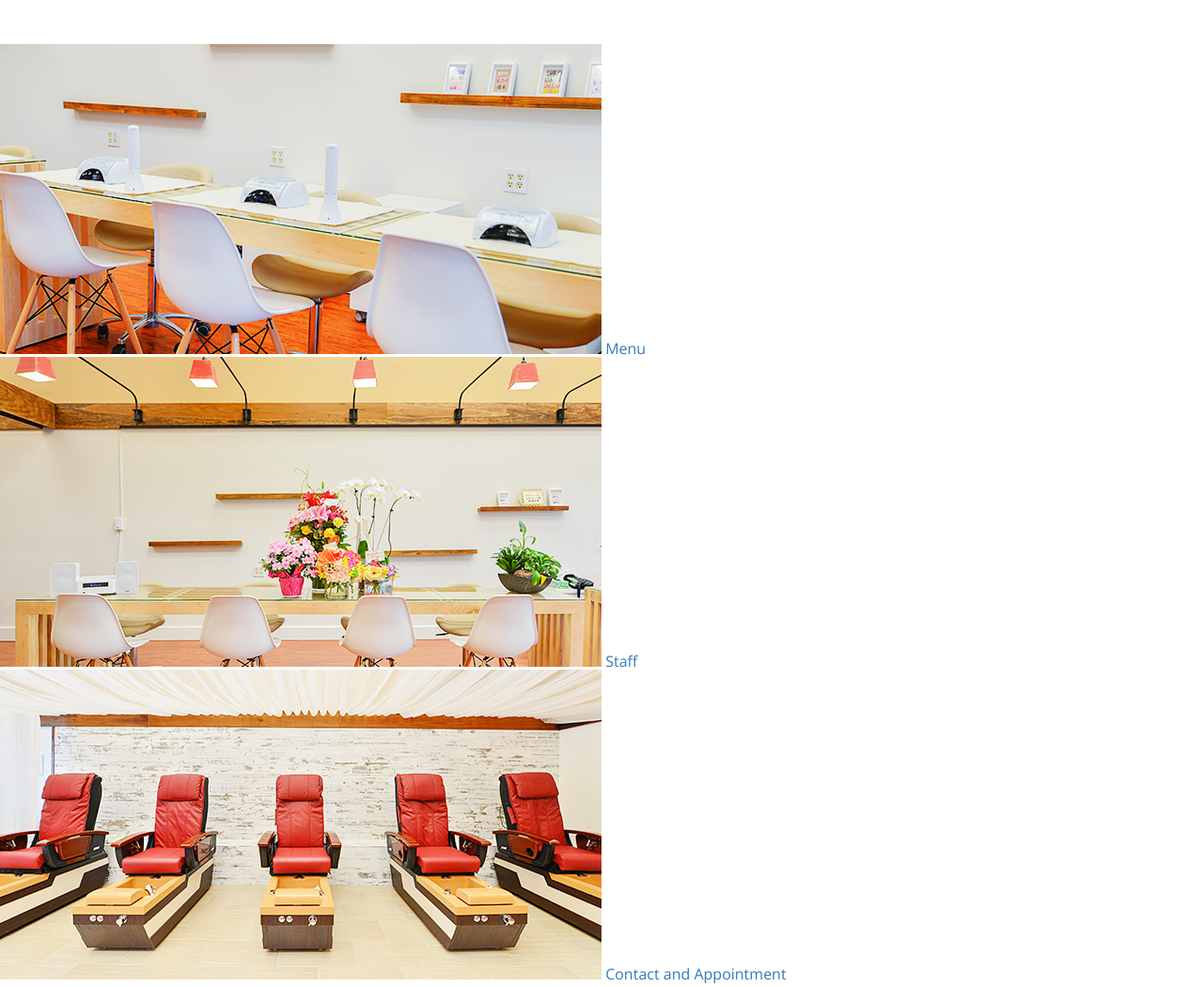
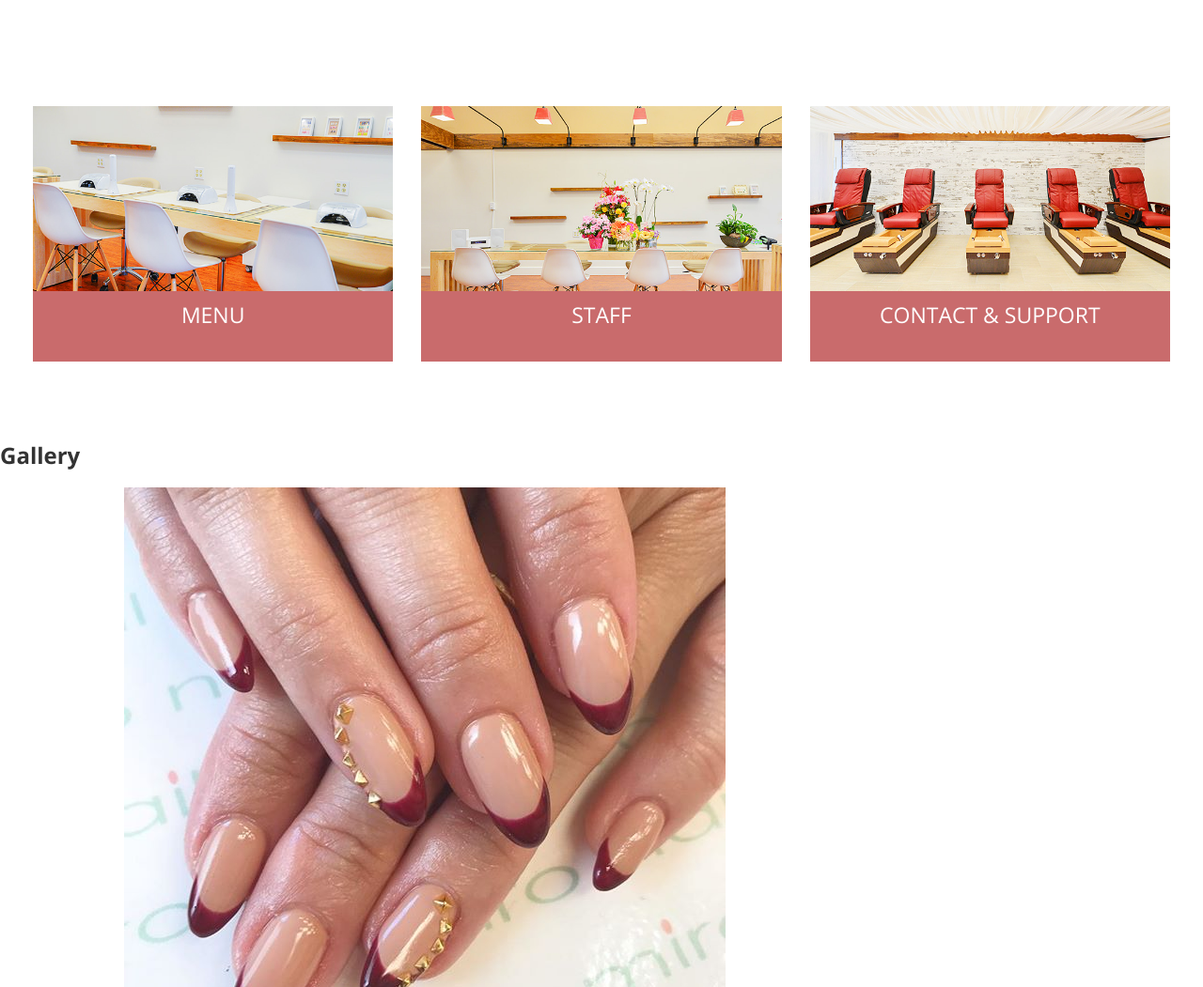
Before and after one commit to tamn1988/Nails, a website: page app/index.html in a window 1280 px wide. Shown: the part 1747-2798 px from the top of the page at 94% size. Drawn offline with nearby package versions, Linux system fonts and the light colour scheme.

Commit message:
Finished info section

```diff
--- /dev/null
+++ b/app/assets/styles/modules/_info-item.css
@@ -0,0 +1,18 @@
+.info-item{
+	font-size: 1.4375rem;
+	text-transform: uppercase;
+	text-align: center;
+	color: #fff;
+
+	&__box{
+		width: 100%;
+		padding: 12px;
+		background-color: $mainRed;
+		min-height: 75px;
+	}
+
+	&__image{
+		display: block;
+		width: 100%;
+	}
+}
--- a/app/assets/styles/modules/_page-section.css
+++ b/app/assets/styles/modules/_page-section.css
@@ -1,3 +1,3 @@
 .page-section{
-	padding: 3.125rem 0;
+	padding: 4.125rem 0;
 }
--- a/app/assets/styles/modules/_wrapper.css
+++ b/app/assets/styles/modules/_wrapper.css
@@ -4,4 +4,17 @@
 	padding-left: 35px;
 	padding-right: 35px;
 	max-width: 1366px;
+
+	&--no-padding-until-medium{
+		padding-left: 0;
+		padding-right: 0;
+
+
+		@mixin atMedium{
+			padding-left: 35px;
+			padding-right: 35px;
+		}
+	}
+
+
 }
--- a/app/assets/styles/styles.css
+++ b/app/assets/styles/styles.css
@@ -9,3 +9,4 @@
 @import 'modules/_generic-content';
 @import 'modules/_btn';
 @import 'modules/_news';
+@import 'modules/_info-item';
--- a/app/index.html
+++ b/app/index.html
@@ -65,13 +65,16 @@
 					</div>
 				</div>
 			</div>
-			<div id="info">
-				<img src="assets/images/pic-index-service-menu.jpg" alt="Service Menu">
-				<a href="#">Menu</a>
-				<img src="assets/images/pic-index-service-staff.jpg" alt="Our Staff">
-				<a href="#">Staff</a>
-				<img src="assets/images/pic-index-service-contact.jpg" alt="Contact Us">
-				<a href="#">Contact and Appointment</a>
+			<div class="page-section page-section--green">
+				<div class="wrapper wrapper--no-padding-until-medium">
+					<div id="info" class="flex flex--gutters">
+						<div class="flex__medium-4 info-item flex__b-margin-until-medium"><a href="#"><img class="info-item__image" src="assets/images/pic-index-service-menu.jpg" alt="Service Menu"></a><div class="info-item__box flex--v-center">Menu</div>
+						</div>
+						<div class="flex__medium-4 info-item flex__b-margin-until-medium"><a href="#"><img class="info-item__image" src="assets/images/pic-index-service-staff.jpg" alt="Our Staff"></a><div class="info-item__box">Staff</div>
+						</div>
+						<div class="flex__medium-4 info-item flex__b-margin-until-medium"><a href="#"><img class="info-item__image" src="assets/images/pic-index-service-contact.jpg" alt="Contact Us"></a><div class="info-item__box">Contact & Support</div></div>
+					</div>
+				</div>
 			</div>
 			<div id="gallery">
 				<h2>Gallery</h2>
--- a/app/temp/styles/styles.css
+++ b/app/temp/styles/styles.css
@@ -479,7 +479,7 @@ a{
 }
 
 .page-section{
-	padding: 3.125rem 0;
+	padding: 4.125rem 0;
 }
 
 .section-title{
@@ -499,7 +499,22 @@ a{
 	padding-left: 35px;
 	padding-right: 35px;
 	max-width: 1366px;
+
+
 }
+
+.wrapper--no-padding-until-medium{
+		padding-left: 0;
+		padding-right: 0;
+	}
+
+@media (min-width: 800px){
+
+.wrapper--no-padding-until-medium{
+			padding-left: 35px;
+			padding-right: 35px
+	}
+	}
 
 .flex{
 	display: -webkit-box;
@@ -509,6 +524,7 @@ a{
 	-webkit-box-direction: normal;
 	    -ms-flex-direction: column;
 	        flex-direction: column;
+
 }
 
 .flex__b-margin-until-medium{
@@ -516,6 +532,10 @@ a{
 	}
 
 @media (min-width: 800px){
+		.flex__b-margin-until-medium{
+			margin-bottom: 0;
+		}
+
 		.flex {
 			-webkit-box-orient: horizontal;
 			-webkit-box-direction: normal;
@@ -527,14 +547,19 @@ a{
 			-ms-flex-preferred-size: 50%;
 			    flex-basis: 50%;
 		}
-	}
 
-.flex--gutters{
+		.flex__medium-4{
+			-ms-flex-preferred-size: 33.3333%;
+			    flex-basis: 33.3333%;
+		}
+
+		.flex--gutters{
 		margin-right: -30px;
-	}
+		}
 
-.flex--gutters > div{
+		.flex--gutters > div{
 		padding-right: 30px;
+		}
 	}
 
 .generic-content-container p {
@@ -564,3 +589,22 @@ a{
 		color: #c96b6c;
 		margin-right: 1rem;
 	}
+
+.info-item{
+	font-size: 1.4375rem;
+	text-transform: uppercase;
+	text-align: center;
+	color: #fff;
+}
+
+.info-item__box{
+		width: 100%;
+		padding: 12px;
+		background-color: #c96b6c;
+		min-height: 75px;
+	}
+
+.info-item__image{
+		display: block;
+		width: 100%;
+	}
```
Also changed, not shown: app/assets/styles/modules/_flex.css (+9 -0 lines).
